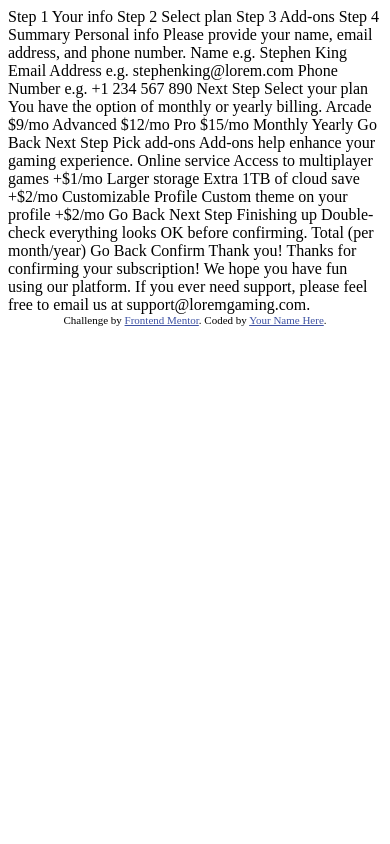
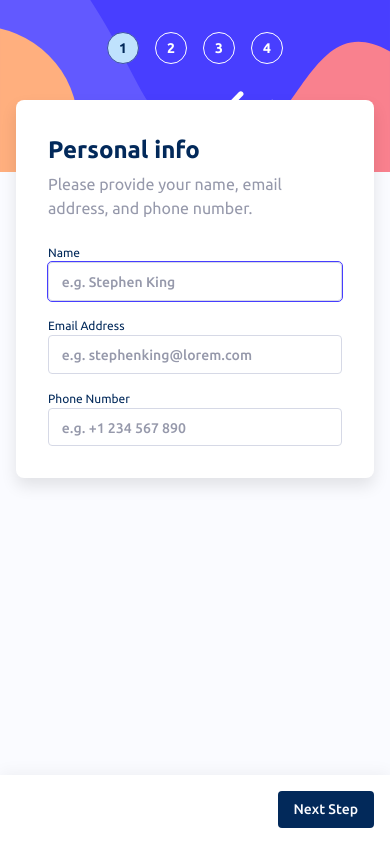
Before and after one commit to LukaJaredic/frontend-mentor-challenges, a website: page src/multi-step-form/index.html in a window 390 px wide. Drawn offline with Linux system fonts and the light colour scheme.

Commit message:
handle first form step and mobile version of form

```diff
--- /dev/null
+++ b/src/multi-step-form/assets/style/reset.css
@@ -0,0 +1,67 @@
+/* 1. Use a more-intuitive box-sizing model */
+*,
+*::before,
+*::after {
+  box-sizing: border-box;
+}
+
+/* 2. Remove default margin */
+*:not(dialog) {
+  margin: 0;
+}
+
+/* 3. Enable keyword animations */
+@media (prefers-reduced-motion: no-preference) {
+  html {
+    interpolate-size: allow-keywords;
+  }
+}
+
+body {
+  /* 4. Increase line-height */
+  line-height: 1.5;
+  /* 5. Improve text rendering */
+  -webkit-font-smoothing: antialiased;
+}
+
+/* 6. Improve media defaults */
+img,
+picture,
+video,
+canvas,
+svg {
+  display: block;
+  max-width: 100%;
+}
+
+/* 7. Inherit fonts for form controls */
+input,
+button,
+textarea,
+select {
+  font: inherit;
+}
+
+/* 8. Avoid text overflows */
+p,
+h1,
+h2,
+h3,
+h4,
+h5,
+h6 {
+  overflow-wrap: break-word;
+}
+
+/* 9. Improve line wrapping */
+p {
+  text-wrap: pretty;
+}
+h1,
+h2,
+h3,
+h4,
+h5,
+h6 {
+  text-wrap: balance;
+}
--- /dev/null
+++ b/src/multi-step-form/assets/style/style.css
@@ -0,0 +1,211 @@
+:root {
+  /* Primary */
+  --clr-blue-950: hsl(213, 96%, 18%);
+  --clr-purple-600: hsl(243, 100%, 62%);
+  --clr-blue-300: hsl(228, 45%, 44%);
+  --clr-blue-200: hsl(206, 94%, 87%);
+  --clr-red-500: hsl(354, 84%, 57%);
+
+  /* Neutral */
+  --clr-grey-500: hsl(231, 11%, 63%);
+  --clr-purple-200: hsl(229, 24%, 87%);
+  --clr-blue-100: hsl(218, 100%, 97%);
+  --clr-blue-50: hsl(231, 100%, 99%);
+  --clr-white: hsl(0, 100%, 100%);
+
+  --transition-duration: 75ms;
+}
+
+html,
+body {
+  height: 100%;
+  font-family: "Ubuntu", sans-serif;
+  background-color: var(--clr-blue-50);
+}
+
+[hidden] {
+  display: none !important;
+}
+
+.step-indicator {
+  background: url("../images/bg-sidebar-mobile.svg") center / cover;
+  height: 172px;
+  margin-bottom: -4.5rem;
+
+  ol {
+    list-style: none;
+    padding: 2rem 0 0 0;
+    display: flex;
+    justify-content: center;
+    gap: 1rem;
+
+    li > span {
+      display: none;
+    }
+
+    li {
+      &:nth-child(1)::before {
+        content: "1";
+      }
+
+      &:nth-child(2)::before {
+        content: "2";
+      }
+
+      &:nth-child(3)::before {
+        content: "3";
+      }
+
+      &:nth-child(4)::before {
+        content: "4";
+      }
+
+      &::before {
+        width: 2rem;
+        height: 2rem;
+        display: grid;
+        place-items: center;
+        font-size: 0.875rem;
+        font-weight: 700;
+        color: var(--clr-white);
+        background-color: transparent;
+        border: 1px solid var(--clr-white);
+        border-radius: 50%;
+        transition:
+          background-color var(--transition-duration) ease,
+          border-color var(--transition-duration) ease,
+          color var(--transition-duration) ease;
+      }
+
+      &[aria-current="step"]::before {
+        background-color: var(--clr-blue-200);
+        border-color: var(--clr-blue-300);
+        color: var(--clr-blue-950);
+      }
+    }
+  }
+}
+
+.form-container {
+  margin: 0 1rem;
+  padding: 2rem;
+  border-radius: 0.5rem;
+  background-color: var(--clr-white);
+  box-shadow: 0 0.5rem 1rem rgba(0, 0, 0, 0.1);
+
+  header {
+    h1 {
+      font-size: 1.5rem;
+      color: var(--clr-blue-950);
+      margin-bottom: 0.25rem;
+    }
+
+    p {
+      color: var(--clr-grey-500);
+    }
+  }
+
+  form {
+    margin-top: 1.5rem;
+    display: grid;
+    gap: 1rem;
+  }
+
+  footer {
+    position: absolute;
+    right: 0;
+    bottom: 0;
+    left: 0;
+    display: flex;
+    justify-content: space-between;
+    padding: 1rem;
+    background-color: var(--clr-white);
+    box-shadow: 0 -0.1rem 1rem rgba(0, 0, 0, 0.05);
+
+    & button[type="submit"] {
+      margin-left: auto;
+    }
+  }
+}
+
+.form-control {
+  display: grid;
+
+  label {
+    font-size: 0.75rem;
+    color: var(--clr-blue-950);
+  }
+
+  input {
+    padding: 0.4rem 0.8rem;
+    border: 1px solid var(--clr-purple-200);
+    border-radius: 0.25rem;
+
+    &::placeholder {
+      color: var(--clr-grey-500);
+      font-size: 0.875rem;
+      font-weight: 500;
+    }
+
+    &:focus-visible,
+    &:hover {
+      outline: 1px solid var(--clr-purple-600);
+    }
+  }
+}
+
+.form-control__header {
+  display: flex;
+  justify-content: space-between;
+  align-items: center;
+  gap: 1rem;
+}
+
+.error-message {
+  font-size: 0.75rem;
+  color: var(--clr-red-500);
+  font-weight: 700;
+}
+
+.btn-primary {
+  background-color: var(--clr-blue-950);
+  color: var(--clr-blue-50);
+  font-size: 0.875rem;
+  font-weight: 500;
+  padding: 0.5rem 1rem;
+  border: none;
+  border-radius: 0.25rem;
+  transition: background-color var(--transition-duration) ease;
+
+  &:focus-visible,
+  &:hover {
+    background-color: var(--clr-blue-300);
+  }
+
+  &:active {
+    background-color: var(--clr-purple-600);
+  }
+
+  &:disabled {
+    background-color: var(--clr-purple-200);
+  }
+}
+
+.btn-ghost {
+  background-color: transparent;
+  border: none;
+  font-size: 0.875rem;
+  font-weight: 500;
+  padding: 0.5rem 1rem;
+  color: var(--clr-grey-500);
+  transition: color var(--transition-duration) ease;
+
+  &:focus-visible,
+  &:hover {
+    color: var(--clr-blue-300);
+  }
+
+  &:active {
+    color: var(--clr-purple-600);
+  }
+}
--- /dev/null
+++ b/src/multi-step-form/assets/style/typography.css
@@ -0,0 +1,22 @@
+@font-face {
+  font-family: "Ubuntu";
+  src: url("../fonts/Ubuntu-Regular.ttf") format("truetype");
+  font-weight: 400;
+  font-style: normal;
+  font-display: swap;
+}
+
+@font-face {
+  font-family: "Ubuntu";
+  src: url("../fonts/Ubuntu-Medium.ttf") format("truetype");
+  font-weight: 500;
+  font-display: swap;
+}
+
+@font-face {
+  font-family: "Ubuntu";
+  src: url("../fonts/Ubuntu-Bold.ttf") format("truetype");
+  font-weight: 700;
+  font-style: normal;
+  font-display: swap;
+}
--- a/src/multi-step-form/index.html
+++ b/src/multi-step-form/index.html
@@ -1,126 +1,157 @@
-<!DOCTYPE html>
+<!doctype html>
 <html lang="en">
   <head>
-  <meta charset="UTF-8">
-  <meta name="viewport" content="width=device-width, initial-scale=1.0"> <!-- displays site properly based on user's device -->
+    <meta charset="UTF-8" />
+    <meta name="viewport" content="width=device-width, initial-scale=1.0" />
+    <!-- displays site properly based on user's device -->
 
-  <link rel="icon" type="image/png" sizes="32x32" href="./assets/images/favicon-32x32.png">
+    <link
+      rel="icon"
+      type="image/png"
+      sizes="32x32"
+      href="./assets/images/favicon-32x32.png"
+    />
 
     <title>Frontend Mentor | Multi-step form</title>
 
-  <!-- Feel free to remove these styles or customise in your own stylesheet 👍 -->
-  <style>
-    .attribution { font-size: 0.6875rem; text-align: center; }
-    .attribution a { color: hsl(228, 45%, 44%); }
-  </style>
+    <!-- CSS -->
+    <link rel="stylesheet" href="./assets/style/reset.css" />
+    <link rel="stylesheet" href="./assets/style/typography.css" />
+    <link rel="stylesheet" href="./assets/style/style.css" />
+    <!-- JS -->
+    <script type="module" src="./assets/scripts/index.js" defer></script>
   </head>
   <body>
+    <main>
+      <!-- SIDEBAR -->
+      <aside class="step-indicator">
+        <ol>
+          <li aria-current="step" aria-label="Step 1 - Your info">
+            <span class="step-count">Step 1</span>
+            <span class="step-title">Your info</span>
+          </li>
+          <li aria-label="Step 2 - Select plan">
+            <span class="step-count">Step 2</span>
+            <span class="step-title">Select plan</span>
+          </li>
+          <li aria-label="Step 3 - Add-ons">
+            <span class="step-count">Step 3</span>
+            <span class="step-title">Add-ons</span>
+          </li>
+          <li aria-label="Step 4 - Summary">
+            <span class="step-count">Step 4</span>
+            <span class="step-title">Summary</span>
+          </li>
+        </ol>
+      </aside>
+      <!-- SIDEBAR END -->
 
-  <!-- Sidebar start -->
+      <article class="form-container">
+        <!-- STEP 1 CONTENT -->
+        <header id="step-1-form-header">
+          <h1>Personal info</h1>
+          <p>Please provide your name, email address, and phone number.</p>
+        </header>
+        <form id="step-1-form" novalidate>
+          <div class="form-control">
+            <div class="form-control__header">
+              <label for="name">Name</label>
+            </div>
+            <input
+              autofocus
+              type="text"
+              id="name"
+              name="name"
+              placeholder="e.g. Stephen King"
+              pattern="^(\w{1,50}(\s|-)\w{1,50})+$"
+              required
+            />
+          </div>
 
-  Step 1
-  Your info
+          <div class="form-control">
+            <div class="form-control__header">
+              <label for="email">Email Address</label>
+            </div>
+            <input
+              type="email"
+              id="email"
+              name="email"
+              placeholder="e.g. stephenking@lorem.com"
+              required
+            />
+          </div>
 
-  Step 2
-  Select plan
+          <div class="form-control">
+            <div class="form-control__header">
+              <label for="phone">Phone Number</label>
+            </div>
+            <input
+              type="tel"
+              id="phone"
+              name="phone"
+              placeholder="e.g. +1 234 567 890"
+              pattern="\+?(\d| |-){4,20}$"
+              required
+            />
+          </div>
+        </form>
+        <!-- STEP 1 CONTENT END -->
 
-  Step 3
-  Add-ons
+        <footer>
+          <button class="btn-ghost" type="button" hidden>Go Back</button>
+          <button class="btn-primary" type="submit" form="step-1-form">
+            Next Step
+          </button>
+        </footer>
+      </article>
 
-  Step 4
-  Summary
+      <!-- Step 1 start
 
-  <!-- Sidebar end -->
+      Name e.g. Stephen King Email Address e.g. stephenking@lorem.com Phone
+      Number e.g. +1 234 567 890 Next Step
 
-  <!-- Step 1 start -->
+       Step 1 end -->
 
-  Personal info
-  Please provide your name, email address, and phone number.
+      <!-- Step 2 start
 
-  Name
-  e.g. Stephen King
+      Select your plan You have the option of monthly or yearly billing. Arcade
+      $9/mo Advanced $12/mo Pro $15/mo Monthly Yearly Go Back Next Step
 
-  Email Address
-  e.g. stephenking@lorem.com
+       Step 2 end -->
 
-  Phone Number
-  e.g. +1 234 567 890
+      <!-- Step 3 start
 
+      Pick add-ons Add-ons help enhance your gaming experience. Online service
+      Access to multiplayer games +$1/mo Larger storage Extra 1TB of cloud save
+      +$2/mo Customizable Profile Custom theme on your profile +$2/mo Go Back
       Next Step
 
-  <!-- Step 1 end -->
+       Step 3 end -->
 
-  <!-- Step 2 start -->
+      <!-- Step 4 start
 
-  Select your plan
-  You have the option of monthly or yearly billing.
+      Finishing up Double-check everything looks OK before confirming.
 
-  Arcade
-  $9/mo
+       Dynamically add subscription and add-on selections here
 
-  Advanced
-  $12/mo
+      Total (per month/year) Go Back Confirm
 
-  Pro
-  $15/mo
+       Step 4 end -->
 
-  Monthly
-  Yearly
+      <!-- Step 5 start
 
-  Go Back
-  Next Step
+      Thank you! Thanks for confirming your subscription! We hope you have fun
+      using our platform. If you ever need support, please feel free to email us
+      at support@loremgaming.com.
 
-  <!-- Step 2 end -->
+       Step 5 end -->
 
-  <!-- Step 3 start -->
-
-  Pick add-ons
-  Add-ons help enhance your gaming experience.
-
-  Online service
-  Access to multiplayer games
-  +$1/mo
-
-  Larger storage
-  Extra 1TB of cloud save
-  +$2/mo
-
-  Customizable Profile
-  Custom theme on your profile
-  +$2/mo
-
-  Go Back
-  Next Step
-
-  <!-- Step 3 end -->
-
-  <!-- Step 4 start -->
-
-  Finishing up
-  Double-check everything looks OK before confirming.
-
-  <!-- Dynamically add subscription and add-on selections here -->
-
-  Total (per month/year)
-
-  Go Back
-  Confirm
-
-  <!-- Step 4 end -->
-
-  <!-- Step 5 start -->
-
-  Thank you!
-
-  Thanks for confirming your subscription! We hope you have fun
-  using our platform. If you ever need support, please feel free
-  to email us at support@loremgaming.com.
-
-  <!-- Step 5 end -->
-
-  <footer class="attribution">
-    Challenge by <a href="https://www.frontendmentor.io?ref=challenge">Frontend Mentor</a>.
-    Coded by <a href="#">Your Name Here</a>.
-  </footer>
+      <!-- <footer class="attribution">
+      Challenge by
+      <a href="https://www.frontendmentor.io?ref=challenge">Frontend Mentor</a>.
+      Coded by
+      <a href="https://github.com/LukaJaredic">nobudev - Luka Jaredić</a>.
+    </footer> -->
+    </main>
   </body>
 </html>
```
Also changed, not shown: index.html (added, +19 -0 lines), package.json (added, +10 -0 lines), src/multi-step-form/assets/scripts/index.js (added, +103 -0 lines), src/multi-step-form/assets/scripts/validation.js (added, +50 -0 lines), 2 other files. Lines whose indentation alone changed are shown as unchanged.
